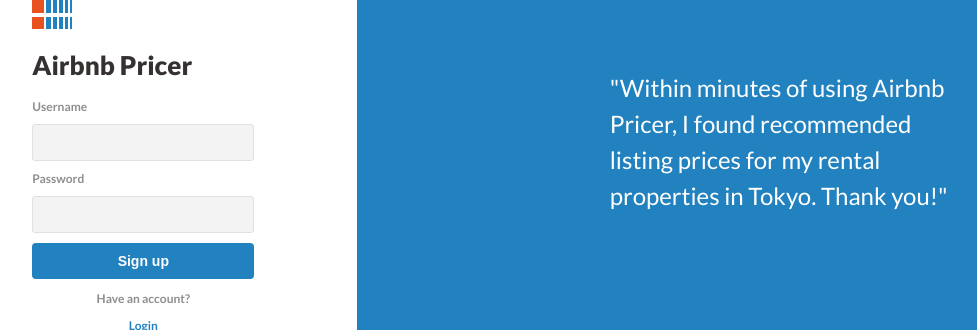
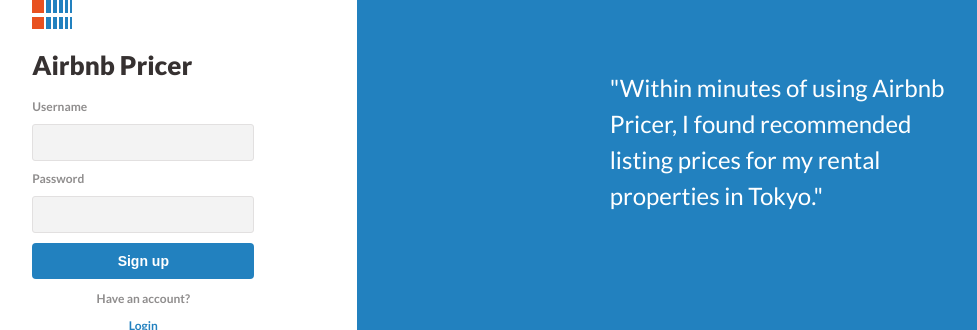
Before and after one commit to Build-week-airbnb-optimal-price-1/Front-end, a React (Create React App) app in the folder airbnb-pricing/: page / in a window 1280 px wide. Shown: the part 225-555 px from the top of the page, without its empty margins (70-1047 px from the left). Built offline with nearby package versions, Linux system fonts and the light colour scheme.

Commit message:
Minor cleanup

```diff
--- a/airbnb-pricing/src/components/Signup.js
+++ b/airbnb-pricing/src/components/Signup.js
@@ -165,7 +165,7 @@
         <LoginRight>
           <Quote>
             "Within minutes of using Airbnb Pricer, I found recommended listing
-            prices for my rental properties in Tokyo. Thank you!"
+            prices for my rental properties in Tokyo."
           </Quote>
         </LoginRight>
       </LoginContainer>
```
